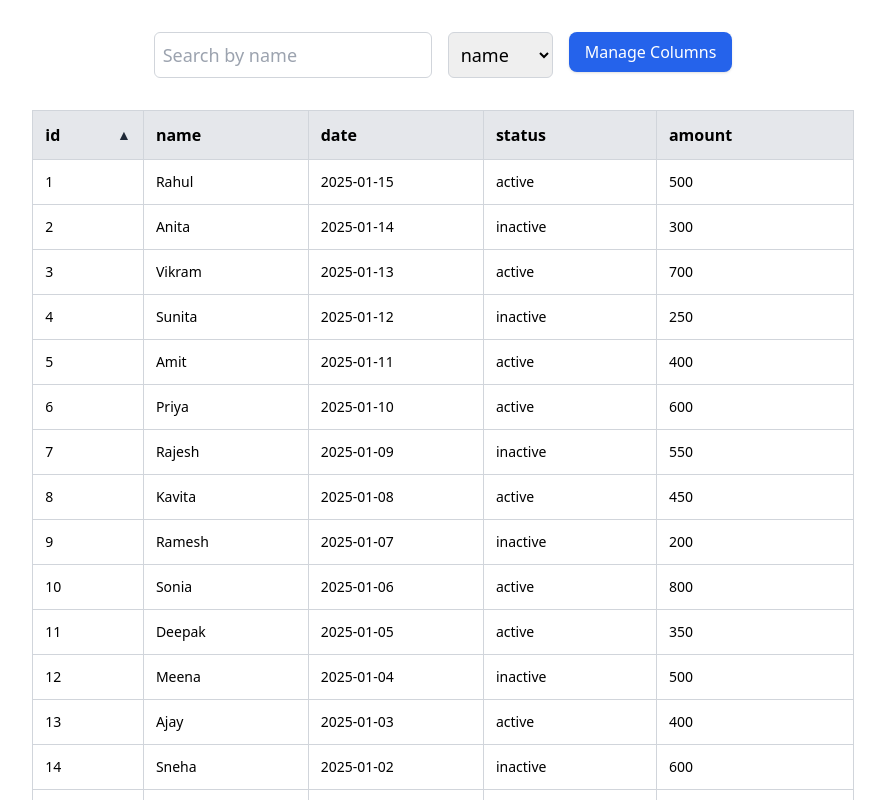
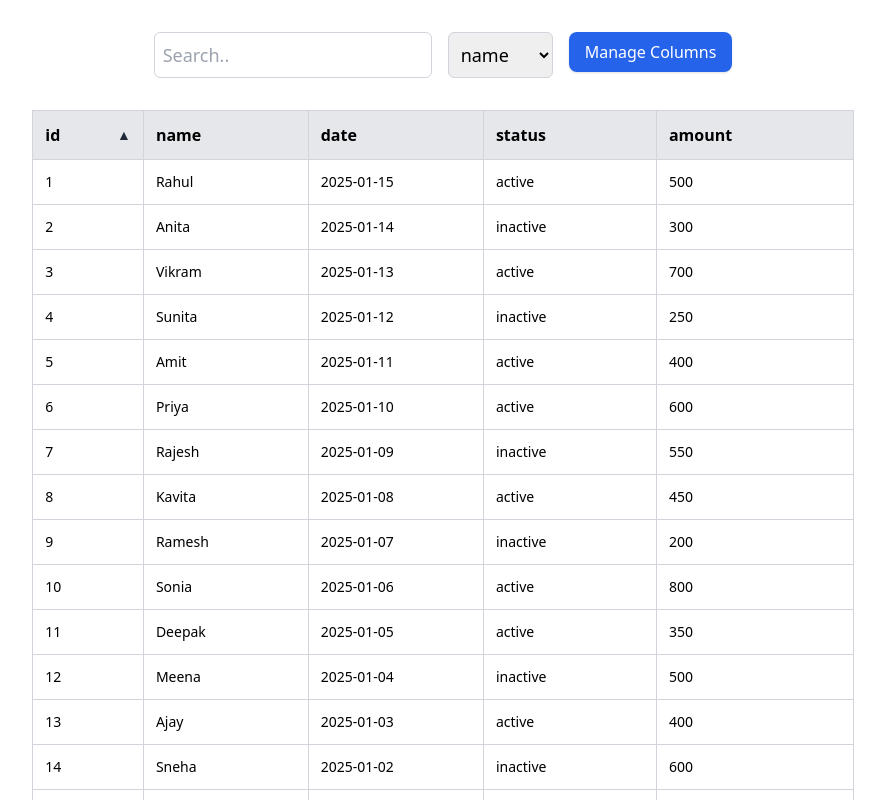
Before and after one commit to rohitbrk/look-it-up, a React (Vite) app: page / in a window 1280 px wide. Shown: the top 800 px of the page, without its empty margins (197-1082 px from the left). Built offline with nearby package versions, Linux system fonts and the light colour scheme.

Commit message:
add ManageColumnsModal component

```diff
--- a/src/App.jsx
+++ b/src/App.jsx
@@ -3,22 +3,13 @@ import TableData from "./components/TableData";
 import TableHeader from "./components/TableHeader";
 import jsonData from "./data/data.json";
 import SearchComp from "./components/SearchComp";
-import ManageColumns from "./components/ManageColumns";
 import { sortOrder } from "./utils/sortOrder";
+import { getColumnsFromJson } from "./utils/getColumnsFromJson";
+import ManageColumnsModal from "./components/ManageColumnsModal";
 
 function App() {
   const initialData = jsonData.sort(sortOrder("id", "asc"));
-  const [columns, setColumns] = useState(() => {
-    let columns_ = [];
-    for (let key in initialData[0]) {
-      columns_.push(key);
-    }
-    let columnArray = [];
-    for (let key of columns_) {
-      columnArray.push({ name: key, checked: true });
-    }
-    return columnArray;
-  });
+  const [columns, setColumns] = useState(getColumnsFromJson(initialData));
 
   const [searchStr, setSearchStr] = useState("");
   const [sorting, setSorting] = useState({ column: "id", order: "asc" });
@@ -31,11 +22,8 @@ function App() {
     if (e.target.value === "") setFilteredData((prev) => initialData);
     else {
       const filteredItems = initialData.filter((item) => {
-        const _item = {};
-        for (const key in item) {
-          _item[key] = item[key].toString();
-        }
-        return _item[filterBasedOnColumn]
+        return item[filterBasedOnColumn]
+          .toString()
           .toUpperCase()
           .includes(e.target.value.toUpperCase());
       });
@@ -57,8 +45,6 @@ function App() {
     setSorting((prev) => ({ ...sorting, column, order }));
   };
 
-  // return <PaginatedList />;
-
   return (
     <>
       <div className="mt-4">
@@ -69,21 +55,12 @@ function App() {
           filterBasedOnColumn={filterBasedOnColumn}
           setFilterBasedOnColumn={setFilterBasedOnColumn}
           rightSideComponent={
-            <div>
-              <button
-                onClick={() => setShowManageColumns((prev) => !prev)}
-                className="px-4 py-2 bg-blue-600 text-white rounded-lg shadow hover:bg-blue-700 focus:outline-none"
-              >
-                Manage Columns
-              </button>
-              {showManageColumns && (
-                <ManageColumns
-                  columns={columns}
-                  toggleChecked={toggleChecked}
-                  onClose={() => setShowManageColumns(false)}
-                />
-              )}
-            </div>
+            <ManageColumnsModal
+              showManageColumns={showManageColumns}
+              setShowManageColumns={setShowManageColumns}
+              columns={columns}
+              toggleChecked={toggleChecked}
+            />
           }
         />
         <div className="w-full flex items-center justify-center">
--- /dev/null
+++ b/src/components/ManageColumnsModal.jsx
@@ -0,0 +1,28 @@
+import ManageColumns from "./ManageColumns";
+
+const ManageColumnsModal = ({
+  showManageColumns,
+  setShowManageColumns,
+  columns,
+  toggleChecked,
+}) => {
+  return (
+    <div>
+      <button
+        onClick={() => setShowManageColumns((prev) => !prev)}
+        className="px-4 py-2 bg-blue-600 text-white rounded-lg shadow hover:bg-blue-700 focus:outline-none"
+      >
+        Manage Columns
+      </button>
+      {showManageColumns && (
+        <ManageColumns
+          columns={columns}
+          toggleChecked={toggleChecked}
+          onClose={() => setShowManageColumns(false)}
+        />
+      )}
+    </div>
+  );
+};
+
+export default ManageColumnsModal;
--- a/src/components/SearchComp.jsx
+++ b/src/components/SearchComp.jsx
@@ -13,7 +13,7 @@ const SearchComp = ({
       <div className="flex flex-row gap-4 p-4 font-sans justify-center">
         <input
           type="text"
-          placeholder="Search by name"
+          placeholder="Search.."
           value={searchStr}
           onChange={handleFilteredList}
           className="p-2 text-lg border border-gray-300 rounded-md focus:outline-none focus:ring-2 focus:ring-blue-500"
--- /dev/null
+++ b/src/utils/getColumnsFromJson.js
@@ -0,0 +1,13 @@
+const getColumnsFromJson = (initialData) => {
+  let columns_ = [];
+  for (let key in initialData[0]) {
+    columns_.push(key);
+  }
+  let columnArray = [];
+  for (let key of columns_) {
+    columnArray.push({ name: key, checked: true });
+  }
+  return columnArray;
+};
+
+export { getColumnsFromJson };
```
